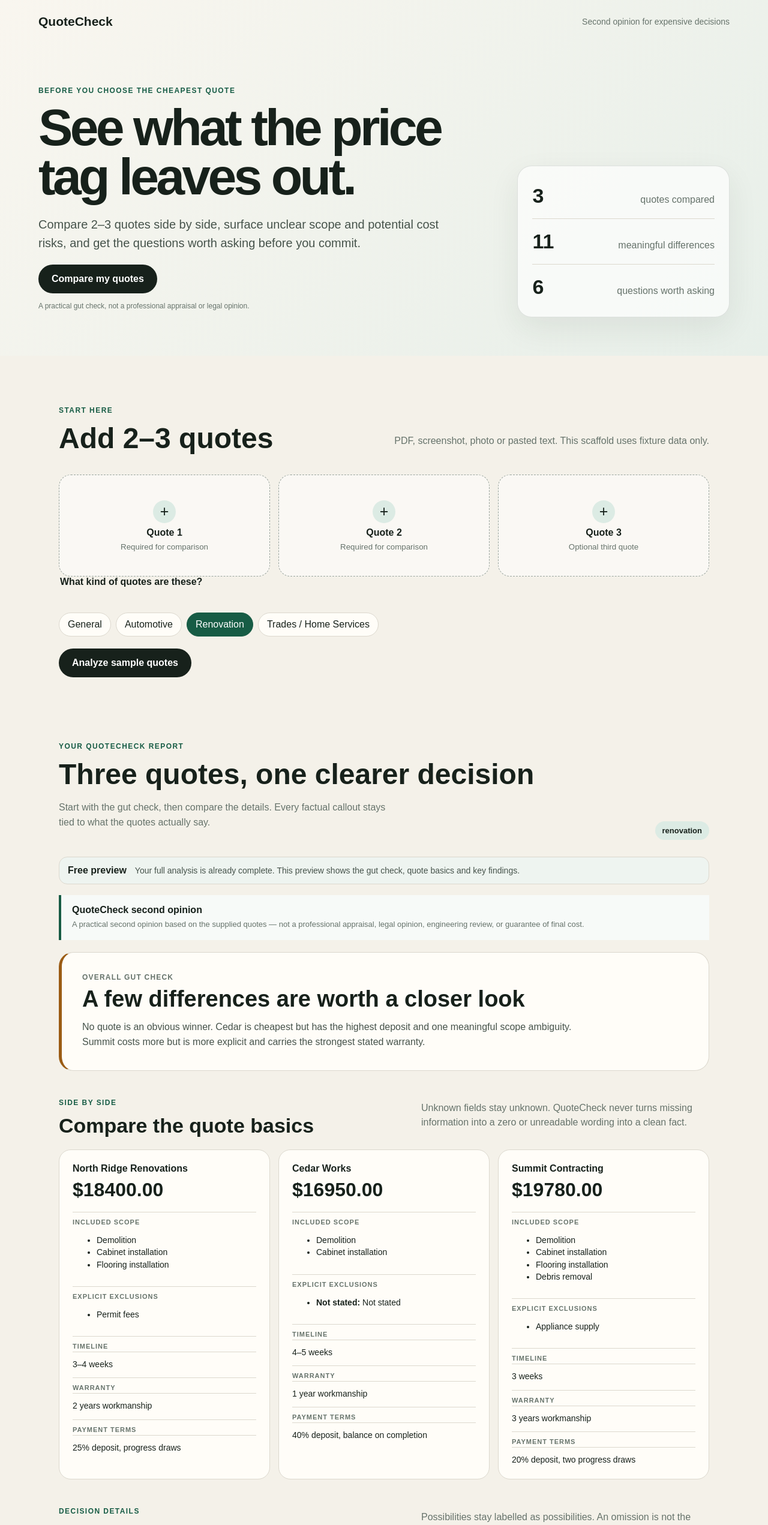
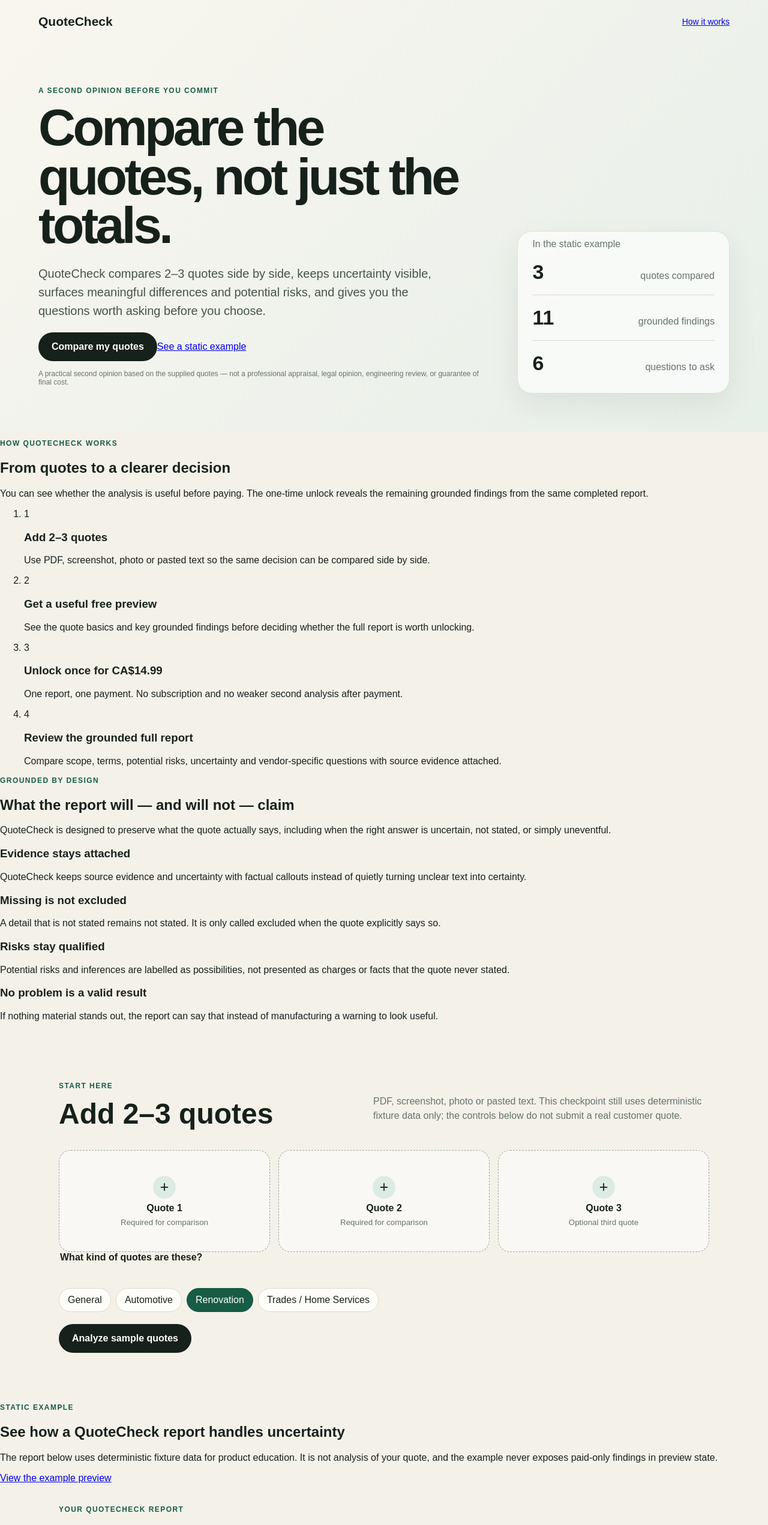
Before and after one commit to haydenmedia/quotecheck, a Next.js app: page / in a window 1280 px wide. Shown: the top 2542 px of the page at 60% size. Built offline with nearby package versions, Linux system fonts and the light colour scheme.

Commit message:
CP12-01: make first-visit journey launch-ready

```diff
--- a/src/app/page.tsx
+++ b/src/app/page.tsx
@@ -1,13 +1,17 @@
 import { Report } from "@/components/Report";
 import { demoReportStore, DEMO_REPORT_SESSION_ID } from "@/lib/demo-access";
 import { publicAccessMessage } from "@/lib/data-lifecycle";
+import {
+  launchCategories,
+  launchExample,
+  launchJourney,
+  launchTrustPoints,
+} from "@/lib/launch-readiness";
 import {
   PRIVATE_BETA_EVENT_VERSION,
   noopPrivateBetaInstrumentation,
   recordPrivateBetaEvent,
 } from "@/lib/private-beta-instrumentation";
-
-const categories = ["General", "Automotive", "Renovation", "Trades / Home Services"];
 
 type HomeProps = {
   searchParams: Promise<{ access?: string | string[] }>;
@@ -28,21 +32,83 @@
   return (
     <main>
       <header className="hero">
-        <nav><a className="brand" href="#top">QuoteCheck</a><span>Second opinion for expensive decisions</span></nav>
+        <nav aria-label="Primary navigation">
+          <a className="brand" href="#top">QuoteCheck</a>
+          <a className="nav-link" href="#how-it-works">How it works</a>
+        </nav>
         <div className="hero-grid" id="top">
-          <div><p className="eyebrow">Before you choose the cheapest quote</p><h1>See what the price tag leaves out.</h1><p className="lede">Compare 2–3 quotes side by side, surface unclear scope and potential cost risks, and get the questions worth asking before you commit.</p><a className="primary" href="#compare">Compare my quotes</a><p className="fineprint">A practical gut check, not a professional appraisal or legal opinion.</p></div>
-          <div className="hero-proof"><div><span>3</span><p>quotes compared</p></div><div><span>11</span><p>meaningful differences</p></div><div><span>6</span><p>questions worth asking</p></div></div>
+          <div>
+            <p className="eyebrow">A second opinion before you commit</p>
+            <h1>Compare the quotes, not just the totals.</h1>
+            <p className="lede">QuoteCheck compares 2–3 quotes side by side, keeps uncertainty visible, surfaces meaningful differences and potential risks, and gives you the questions worth asking before you choose.</p>
+            <div className="hero-actions">
+              <a className="primary" href="#compare">Compare my quotes</a>
+              <a className="secondary-link" href="#example-report">See a static example</a>
+            </div>
+            <p className="fineprint">A practical second opinion based on the supplied quotes — not a professional appraisal, legal opinion, engineering review, or guarantee of final cost.</p>
+          </div>
+          <aside className="hero-proof" aria-label="Static example summary">
+            <p className="example-label">In the static example</p>
+            <div><span>3</span><p>quotes compared</p></div>
+            <div><span>11</span><p>grounded findings</p></div>
+            <div><span>6</span><p>questions to ask</p></div>
+          </aside>
         </div>
       </header>
-      <section className="compare" id="compare">
-        <div className="section-heading"><div><p className="eyebrow">Start here</p><h2>Add 2–3 quotes</h2></div><p>PDF, screenshot, photo or pasted text. This scaffold uses fixture data only.</p></div>
-        <div className="upload-grid">
-          {[1,2,3].map((number) => <button className="upload" type="button" key={number}><span>+</span><strong>Quote {number}</strong><small>{number < 3 ? "Required for comparison" : "Optional third quote"}</small></button>)}
+
+      <section className="launch-section" id="how-it-works" aria-labelledby="journey-title">
+        <div className="launch-heading">
+          <p className="eyebrow">How QuoteCheck works</p>
+          <h2 id="journey-title">From quotes to a clearer decision</h2>
+          <p>You can see whether the analysis is useful before paying. The one-time unlock reveals the remaining grounded findings from the same completed report.</p>
         </div>
-        <fieldset><legend>What kind of quotes are these?</legend><div className="category-grid">{categories.map((category, index) => <label key={category}><input defaultChecked={index === 2} name="category" type="radio" /><span>{category}</span></label>)}</div></fieldset>
+        <ol className="journey-grid">
+          {launchJourney.map((item) => (
+            <li key={item.step}>
+              <span aria-hidden="true">{item.step}</span>
+              <h3>{item.title}</h3>
+              <p>{item.body}</p>
+            </li>
+          ))}
+        </ol>
+      </section>
+
+      <section className="trust-section" aria-labelledby="trust-title">
+        <div className="launch-heading">
+          <p className="eyebrow">Grounded by design</p>
+          <h2 id="trust-title">What the report will — and will not — claim</h2>
+          <p>QuoteCheck is designed to preserve what the quote actually says, including when the right answer is uncertain, not stated, or simply uneventful.</p>
+        </div>
+        <div className="trust-grid">
+          {launchTrustPoints.map((item) => (
+            <article key={item.title}>
+              <h3>{item.title}</h3>
+              <p>{item.body}</p>
+            </article>
+          ))}
+        </div>
+      </section>
+
+      <section className="compare" id="compare" aria-labelledby="compare-title">
+        <div className="section-heading">
+          <div><p className="eyebrow">Start here</p><h2 id="compare-title">Add 2–3 quotes</h2></div>
+          <p>PDF, screenshot, photo or pasted text. This checkpoint still uses deterministic fixture data only; the controls below do not submit a real customer quote.</p>
+        </div>
+        <div className="upload-grid" aria-label="Quote input placeholders">
+          {[1,2,3].map((number) => <button className="upload" type="button" key={number}><span aria-hidden="true">+</span><strong>Quote {number}</strong><small>{number < 3 ? "Required for comparison" : "Optional third quote"}</small></button>)}
+        </div>
+        <fieldset><legend>What kind of quotes are these?</legend><div className="category-grid">{launchCategories.map((category, index) => <label key={category}><input defaultChecked={index === 2} name="category" type="radio" /><span>{category}</span></label>)}</div></fieldset>
         <button className="analyze" type="button">Analyze sample quotes</button>
       </section>
-      <Report unlocked={unlocked} accessMessage={accessMessage} />
+
+      <section className="example-intro" id="example-report" aria-labelledby="example-title">
+        <p className="eyebrow">{launchExample.eyebrow}</p>
+        <h2 id="example-title">{launchExample.title}</h2>
+        <p>{launchExample.body}</p>
+        <a href="#report">{launchExample.cta}</a>
+      </section>
+
+      <Report unlocked={unlocked} accessMessage={accessMessage} example />
     </main>
   );
 }
```
